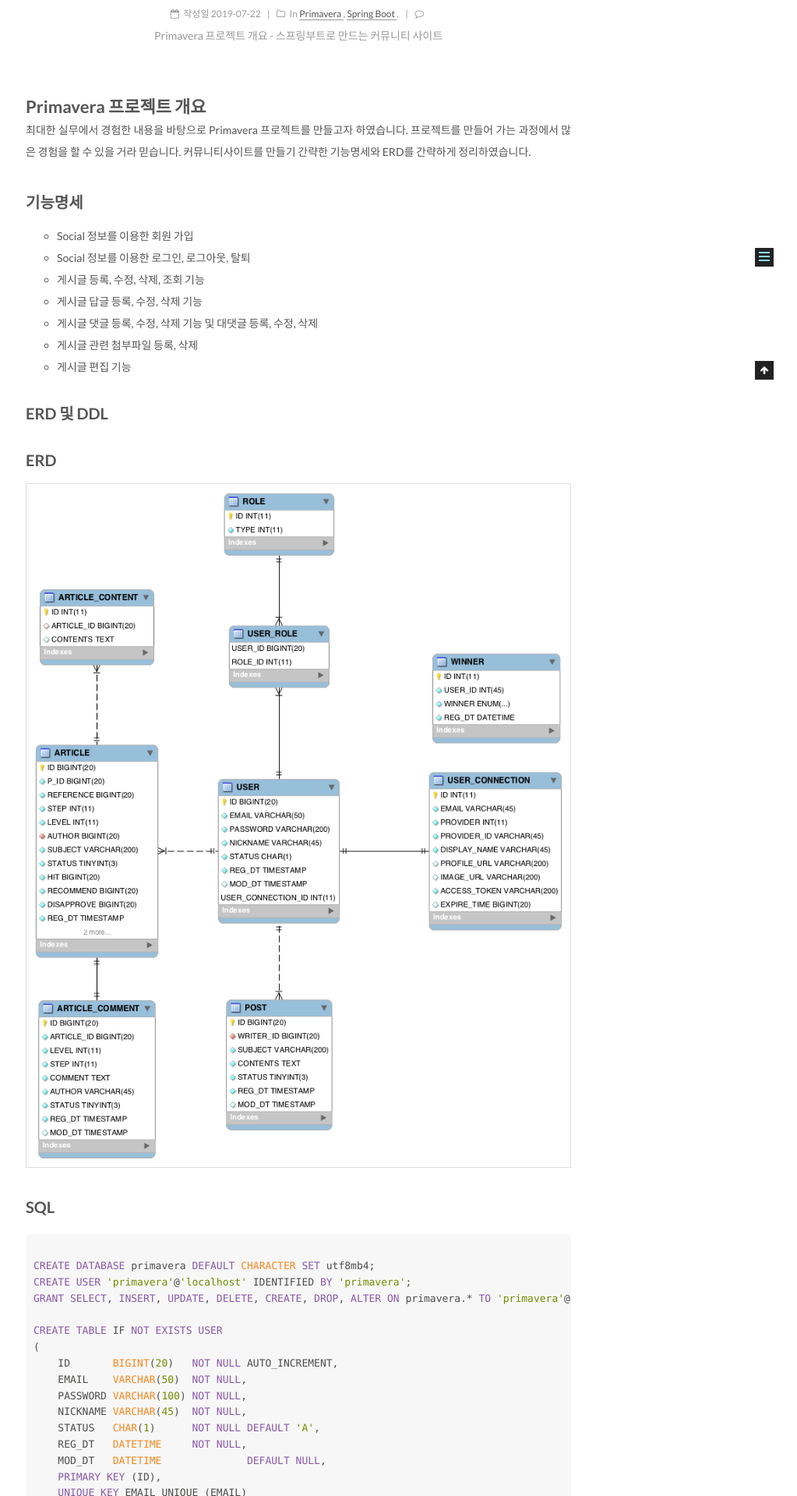
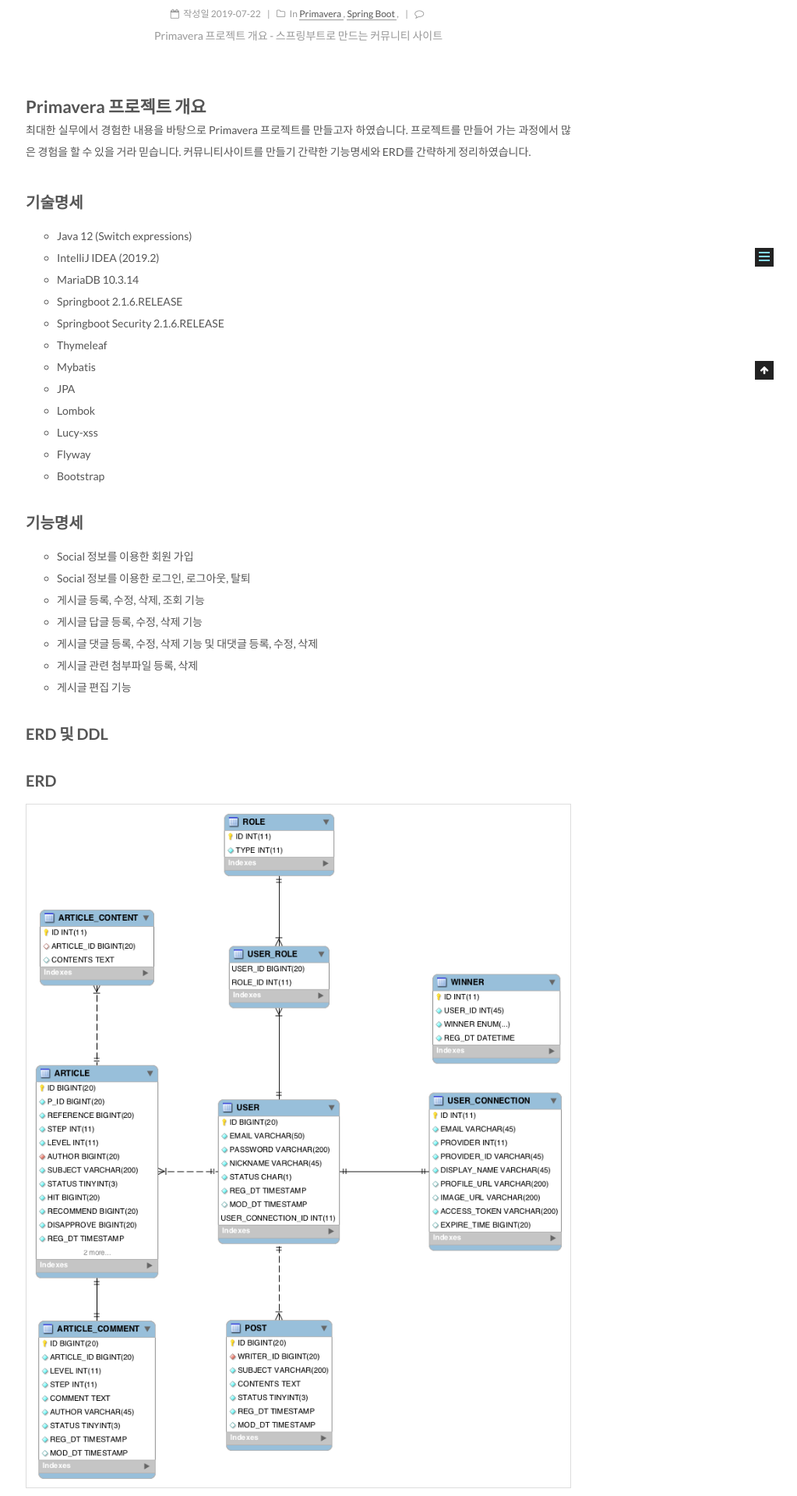
Before and after one commit to csj4032/csj4032.github.io, a Jekyll site: the page built from _posts/2019-07-22-Primavera-Chap03.md, in a window 1280 px wide. Shown: the part 513-2432 px from the top of the page at 78% size, without its empty margins (257-1280 px from the left). Built offline with Jekyll 4.4.1, drawn with Linux system fonts in a browser that asks for light colours; comment, search, counter and statistics services are not loaded.

Commit message:
스프링부트 챕터 03 수정

```diff
--- a/_posts/2019-07-22-Primavera-Chap03.md
+++ b/_posts/2019-07-22-Primavera-Chap03.md
@@ -12,6 +12,20 @@ comments: true
 # Primavera 프로젝트 개요
 최대한 실무에서 경험한 내용을 바탕으로 Primavera 프로젝트를 만들고자 하였습니다. 프로젝트를 만들어 가는 과정에서 많은 경험을 할 수 있을 거라 믿습니다.
 커뮤니티사이트를 만들기 간략한 기능명세와 ERD를 간략하게 정리하였습니다.
+
+## 기술명세
+* Java 12 (Switch expressions)
+* IntelliJ IDEA (2019.2)
+* MariaDB 10.3.14
+* Springboot 2.1.6.RELEASE
+* Springboot Security 2.1.6.RELEASE
+* Thymeleaf
+* Mybatis
+* JPA
+* Lombok
+* Lucy-xss
+* Flyway
+* Bootstrap
 
 ## 기능명세
 * Social 정보를 이용한 회원 가입
```
